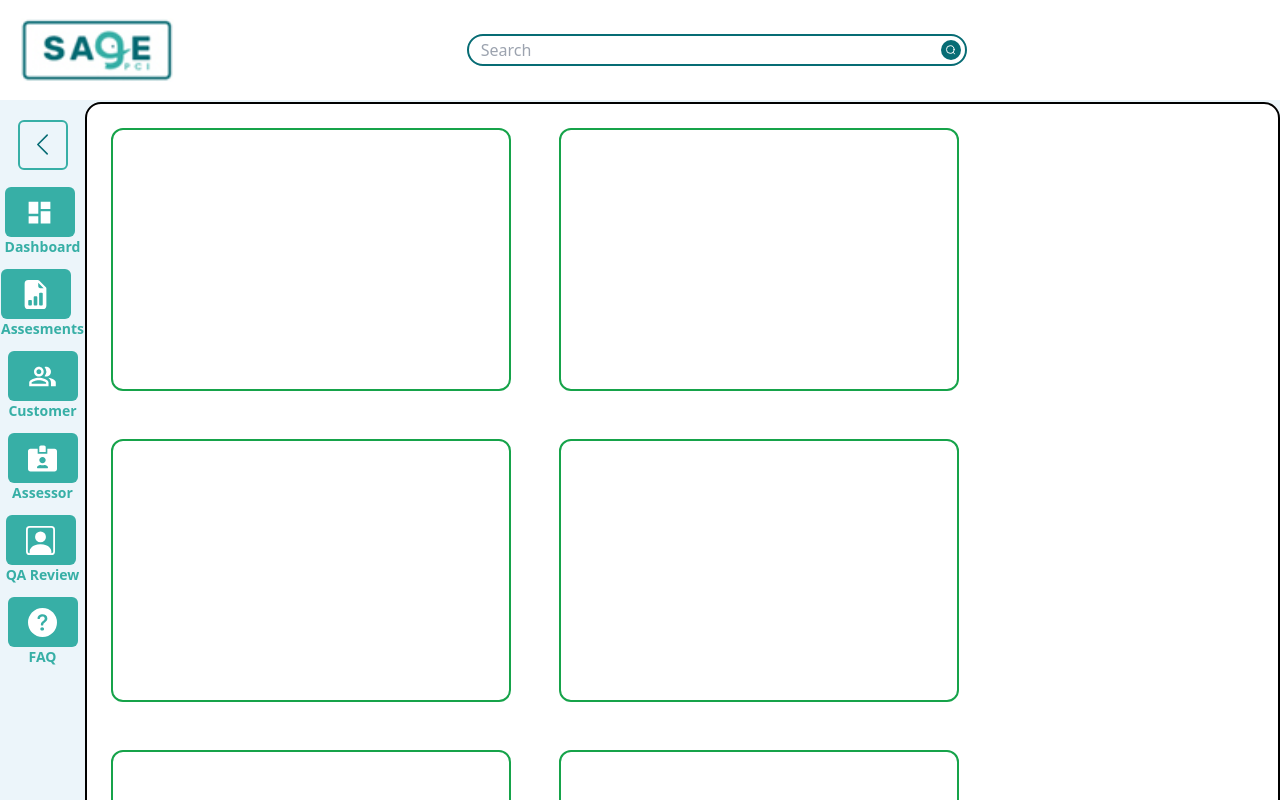
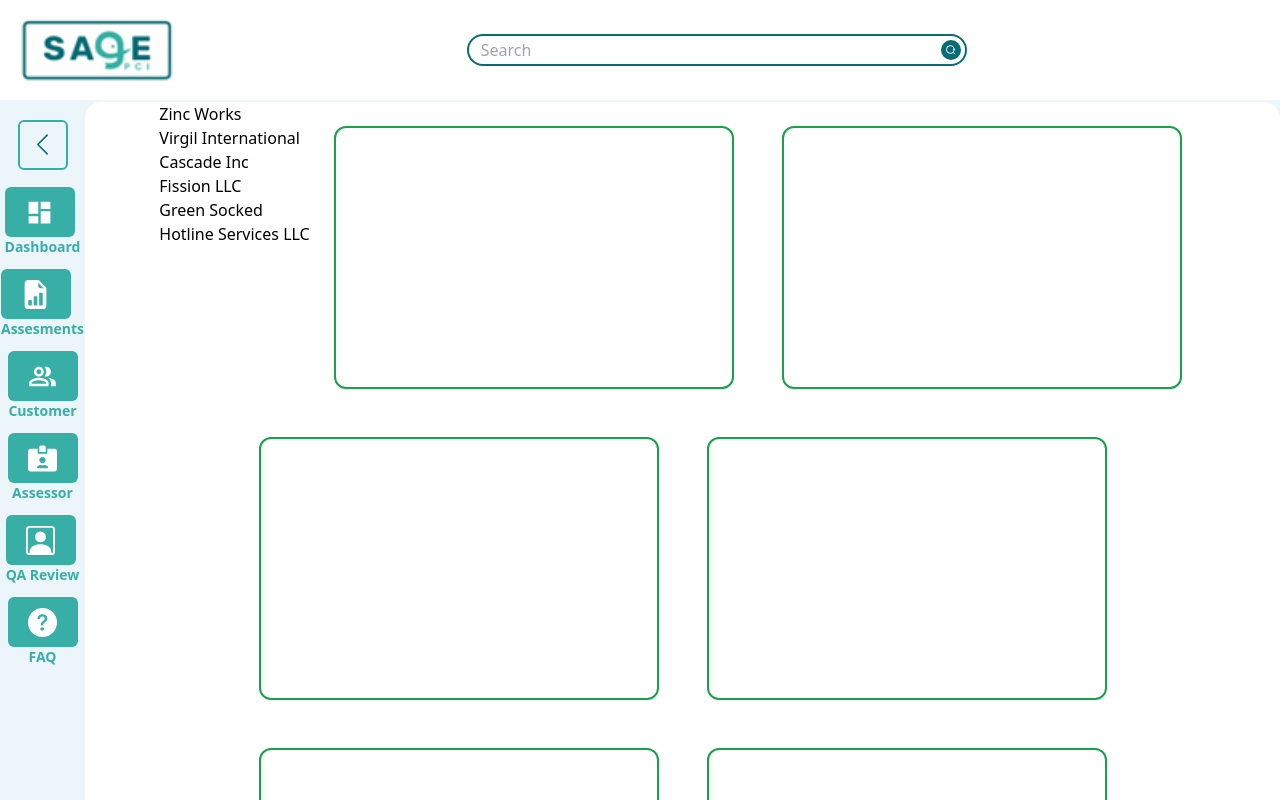
Before and after one commit to raja8807/pci-typescript, a React (Create React App) app: page / in a window 1280 px wide. Shown: the top 800 px of the page. Built offline with nearby package versions, Linux system fonts and the light colour scheme.

Commit message:
resposive sidebar

```diff
--- a/src/App.tsx
+++ b/src/App.tsx
@@ -1,28 +1,38 @@
 import React from 'react'
 import Header from './components/Header/Header'
 import Sidebar from './components/Sidebar/Sidebar'
+import CustomerHolder from './components/pages/Customers/CustomerHolder'
 
 const App = () => {
   return (
     <div className='bg-grey min-h-screen'>
       <div className='max-w-[1920px] m-auto'>
+
         <Header />
         <Sidebar />
 
-        <div className='bg-white min-h-screen rounded-2xl border-2 border-black flex flex-wrap
-        sm:ml-[85px]'>
+
+        <div className='bg-white min-h-screen rounded-2xl  flex flex-wrap justify-center
+        md:ml-[85px]'>
+
+          <CustomerHolder/>
+
           <div className='w-[400px] h-[263px] border-2 rounded-xl m-6 border-green-600'>
 
           </div>
+
           <div className='w-[400px] h-[263px] border-2 rounded-xl m-6 border-green-600'>
 
           </div>
+
           <div className='w-[400px] h-[263px] border-2 rounded-xl m-6 border-green-600'>
 
           </div>
+
           <div className='w-[400px] h-[263px] border-2 rounded-xl m-6 border-green-600'>
 
           </div>
+
           <div className='w-[400px] h-[263px] border-2 rounded-xl m-6 border-green-600'>
 
           </div>
--- a/src/components/Header/Header.tsx
+++ b/src/components/Header/Header.tsx
@@ -42,7 +42,7 @@ const Header: FC = () => {
                 showMenu &&
                 <div className='md:hidden'>
 
-                    <Search display={'w-[400px] flex'} />
+                    <Search display={'w-3/4 flex'} />
                 </div>
             }
         </header>
--- a/src/components/Sidebar/Sidebar.tsx
+++ b/src/components/Sidebar/Sidebar.tsx
@@ -1,4 +1,4 @@
-import React from 'react'
+import React, { useState } from 'react'
 
 import { MdDashboard, MdOutlinePeopleAlt } from 'react-icons/md'
 import { BsFillFileEarmarkBarGraphFill, BsPersonSquare, BsQuestionCircleFill, BsChevronLeft } from 'react-icons/bs'
@@ -8,9 +8,11 @@ import { FaIdCardAlt } from 'react-icons/fa'
 
 
 const Sidebar = () => {
+    const [show, setShow] = useState(false)
     return (
-        <div className='w-[85px] hidden flex-col items-center text-center fixed bg-grey
-        sm:flex'>
+        <div className='z-10'>
+            <div className={`w-[85px] ${show ? 'flex' : 'hidden'} flex-col items-center text-center fixed bg-grey
+        md:flex`}>
 
                 <div className='h-[85px] w-full flex justify-center items-center cursor-pointer'>
                     <div className='border-2 border-green-light h-[50px] w-[50px] rounded-md flex justify-center items-center'>
@@ -59,6 +61,18 @@ const Sidebar = () => {
                     </div>
                     <p className='text-sm font-semibold'>FAQ</p>
                 </div>
+
+
+            </div>
+
+            <div className={`cursor-pointer fixed top-1/2 left-${show ? '[90px]' : '0'}  py-2 rounded-xl opacity-25
+            hover:bg-green-light hover:opacity-50
+            md:hidden`}
+                onClick={(): void => {
+                    setShow(!show)
+                }}>
+                <BsChevronLeft className={`rotate-${show ? '0' : '180'} h-[25px] w-[25px] text-green-dark`} />
+            </div>
         </div>
     )
 }
--- /dev/null
+++ b/src/components/pages/Customers/CustomerHolder.tsx
@@ -0,0 +1,67 @@
+import React from 'react'
+
+const CustomerHolder = () => {
+
+    let customers = [
+        {
+          id: '100024540001',
+          name: "Zinc Works",
+          projects : 12,
+          person : 'S',
+          location : "US",
+          status : 'Single',
+        },
+        {
+          id: '100024540002',
+          name: "Virgil International",
+          projects : 15,
+          person : 'S',
+          location : "US",
+          status : 'Single',
+        },
+        {
+          id: '100024540003',
+          name: "Cascade Inc",
+          projects : 4,
+          person : 'S',
+          location : "US",
+          status : 'Single',
+        },
+        {
+          id: '100024540004',
+          name: "Fission LLC",
+          projects : 10,
+          person : 'S',
+          location : "US",
+          status : 'Single',
+
+        },
+        {
+          id: '100024540005',
+          name: "Green Socked",
+          projects : 24,
+          person : 'S',
+          location : "US",
+          status : 'Single',
+        },
+        {
+          id: '100024540006',
+          name: "Hotline Services LLC",
+          projects : 12,
+          person : 'S',
+          location : "UK",
+          status : 'Single',
+        }
+      ]
+
+
+  return (
+    <div>
+        {customers.map((c)=>{
+            return <p>{c.name}</p>
+        })}
+    </div>
+  )
+}
+
+export default CustomerHolder
```
Lines whose indentation alone changed are shown as unchanged.
